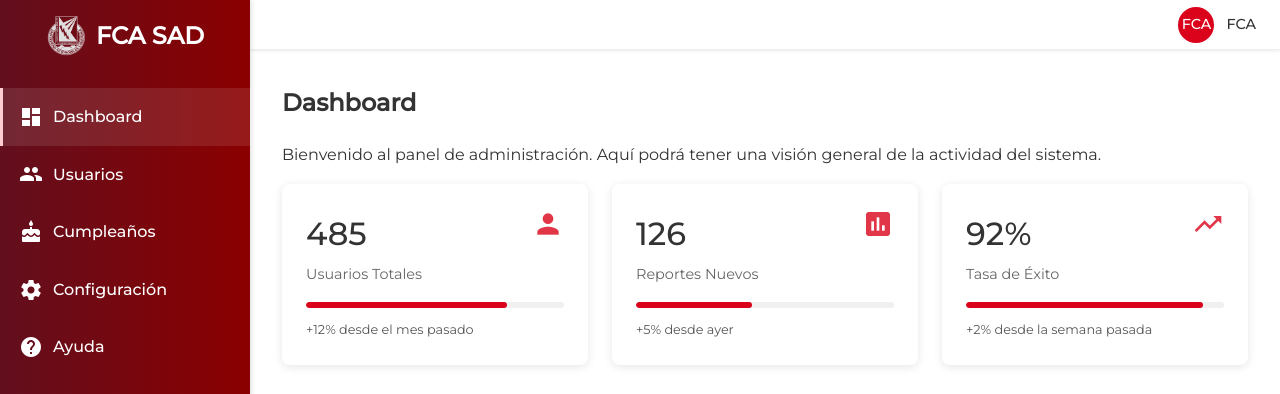
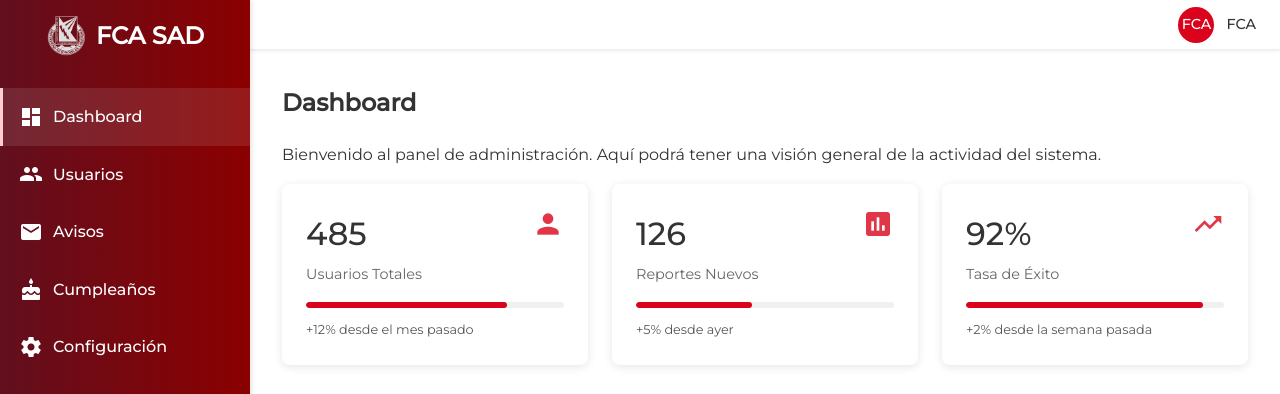
Before and after one commit to Julian-irigoyen/fca-sad, a PHP site: page /adminHome.php in a window 1280 px wide. Shown: the top 394 px of the page. Run offline with PHP 8.4, Linux system fonts and the light colour scheme; data that the repository does not hold is empty; some libraries are stand-ins or nearby versions.

Commit message:
minor fix

```diff
--- a/adminHome.php
+++ b/adminHome.php
@@ -46,6 +46,7 @@ if ($conn->connect_error) {
       <ul>
         <li><a href="#dashboard" class="active"><i class="material-icons">dashboard</i><span>Dashboard</span></a></li>
         <li><a href="#usuarios"><i class="material-icons">people</i><span>Usuarios</span></a></li>
+        <li><a href="#avisos"><i class="material-icons">mail</i><span>Avisos</span></a></li>
         <li><a href="#cumpleanos"><i class="material-icons">cake</i><span>Cumpleaños</span></a></li>
         <li><a href="#configuracion"><i class="material-icons">settings</i><span>Configuración</span></a></li>
         <li><a href="#ayuda"><i class="material-icons">help</i><span>Ayuda</span></a></li>
```
